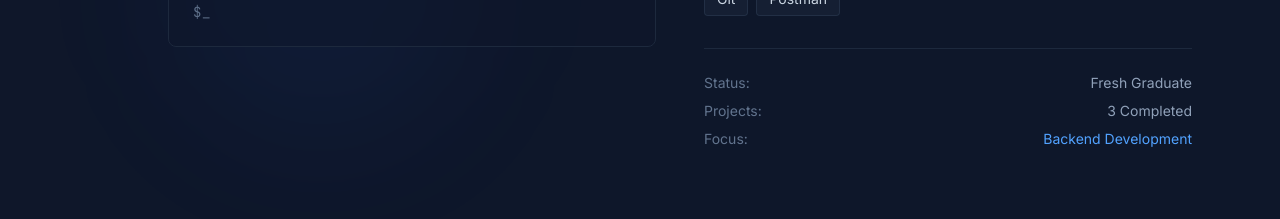
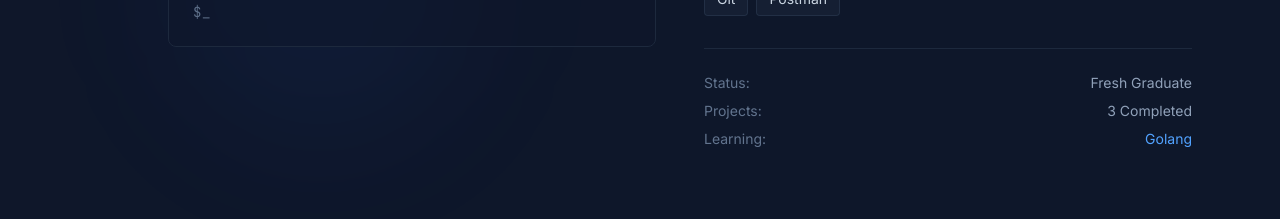
Before and after one commit to AffanSurya/affan-surya, a Next.js app: page / in a window 1280 px wide. Shown: the part 1420-1639 px from the top of the page. Built offline with nearby package versions, Linux system fonts and the light colour scheme.

Commit message:
Update focus section to reflect learning Golang

```diff
--- a/app/components/About.tsx
+++ b/app/components/About.tsx
@@ -84,8 +84,8 @@ export default function About() {
                                 <span className="text-slate-400">3 Completed</span>
                             </div>
                             <div className="flex justify-between text-sm text-slate-500">
-                                <span>Focus:</span>
-                                <span className="text-blue-400">Backend Development</span>
+                                <span>Learning:</span>
+                                <span className="text-blue-400">Golang</span>
                             </div>
                         </div>
                     </div>
```
